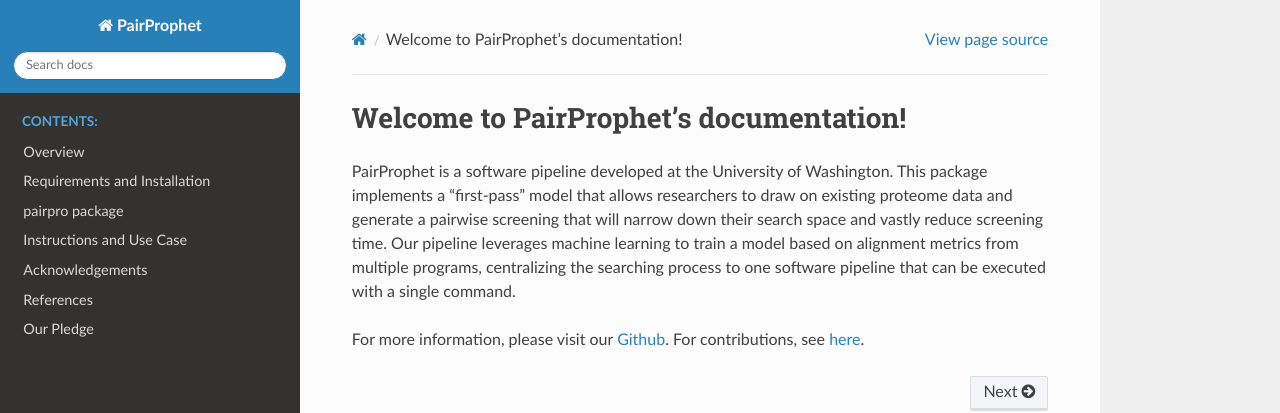
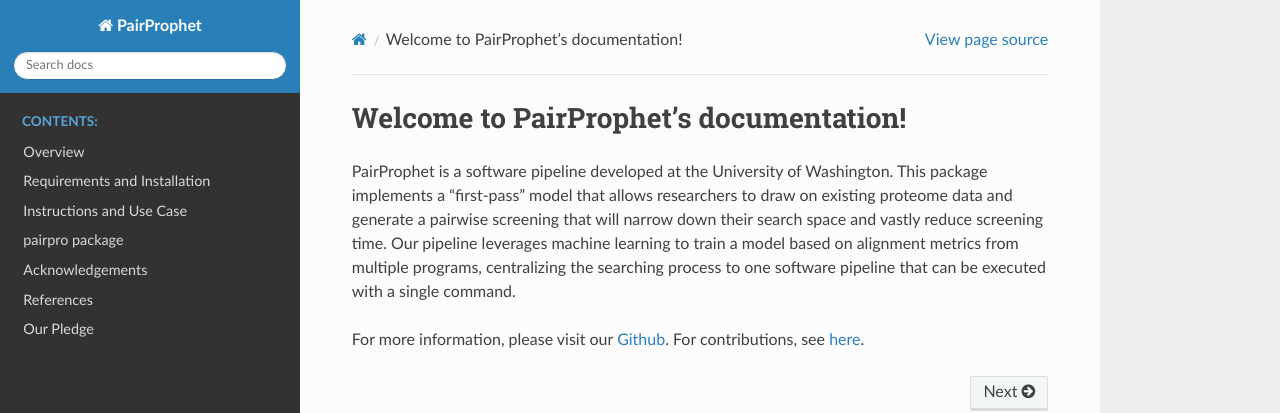
Before and after one commit to learn2therm/PairProphet, a Sphinx documentation site: the page built from docs/index.rst, in a window 1280 px wide. Shown: the top 413 px of the page. Built offline with Sphinx 7.4.7 and the Read the Docs theme 2.0.0, drawn with Linux system fonts in a browser that asks for light colours.

```diff
--- a/docs/index.rst
+++ b/docs/index.rst
@@ -23,8 +23,8 @@ For contributions, see `here <https://github.com/learn2therm/PairProphet/blob/ma
    :caption: Contents:
 
    Contents/About
+   Contents/Instructions
    Contents/pairpro
-   Contents/Instructions
    Contents/Acknowledgements
    Contents/References
    Contents/Code_of_Conduct
```
